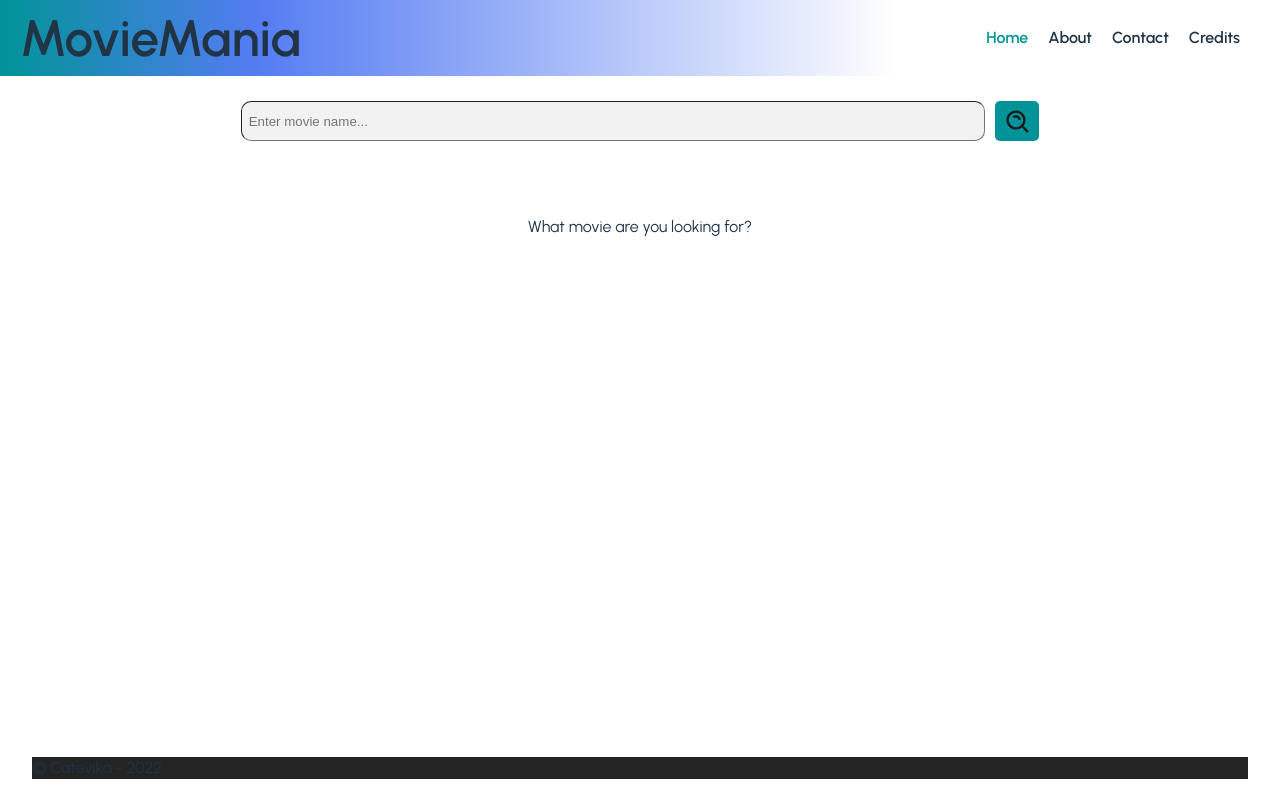
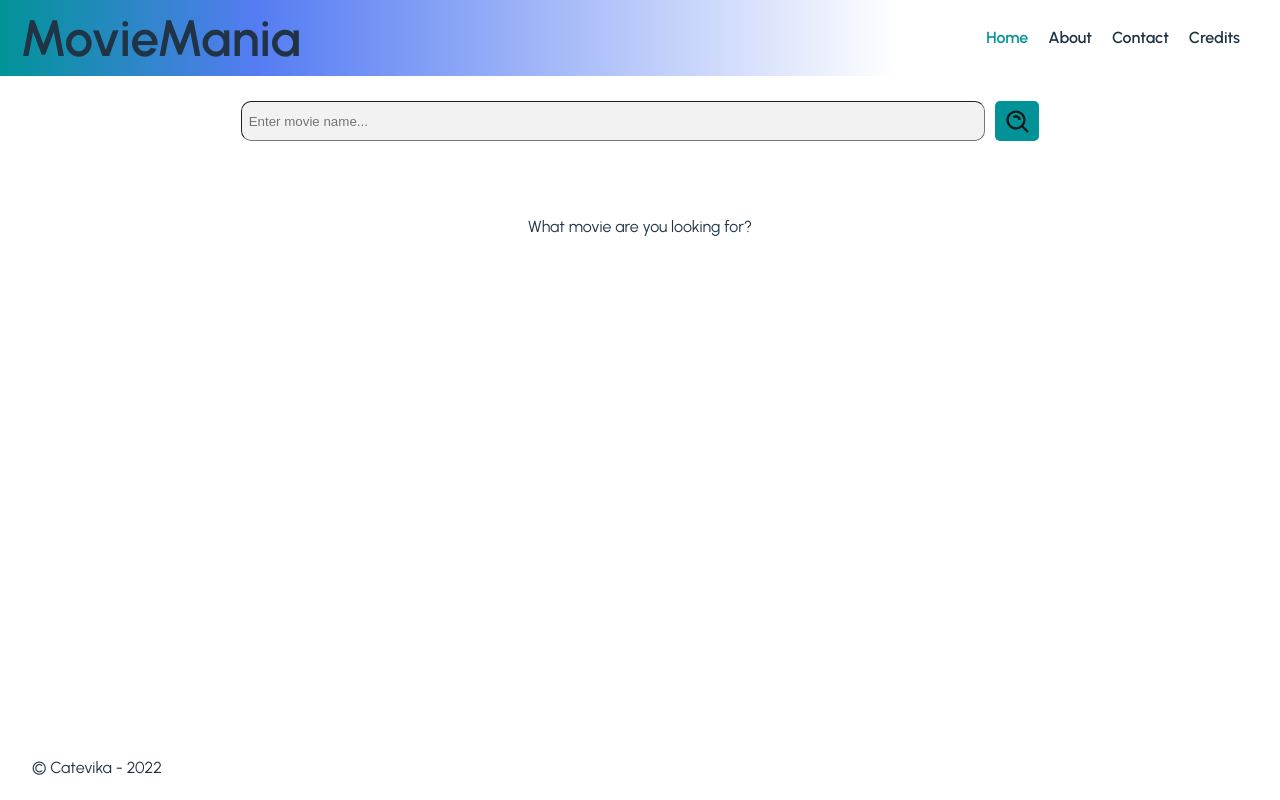
Before and after one commit to Catevika/React_movie-mania, a React (Vite) app: page / in a window 1280 px wide. Built offline with nearby package versions, Linux system fonts and the light colour scheme; no server answers.

Commit message:
Light Theme: Footer color

```diff
--- a/src/components/Footer/Footer.css
+++ b/src/components/Footer/Footer.css
@@ -2,3 +2,9 @@
   margin: 1rem 1rem 0;
   background-color: var(--dark-bg);
 }
+
+@media (prefers-color-scheme: light) {
+  .footer-container {
+    background-color: var(--light-bg);
+  }
+}
```
